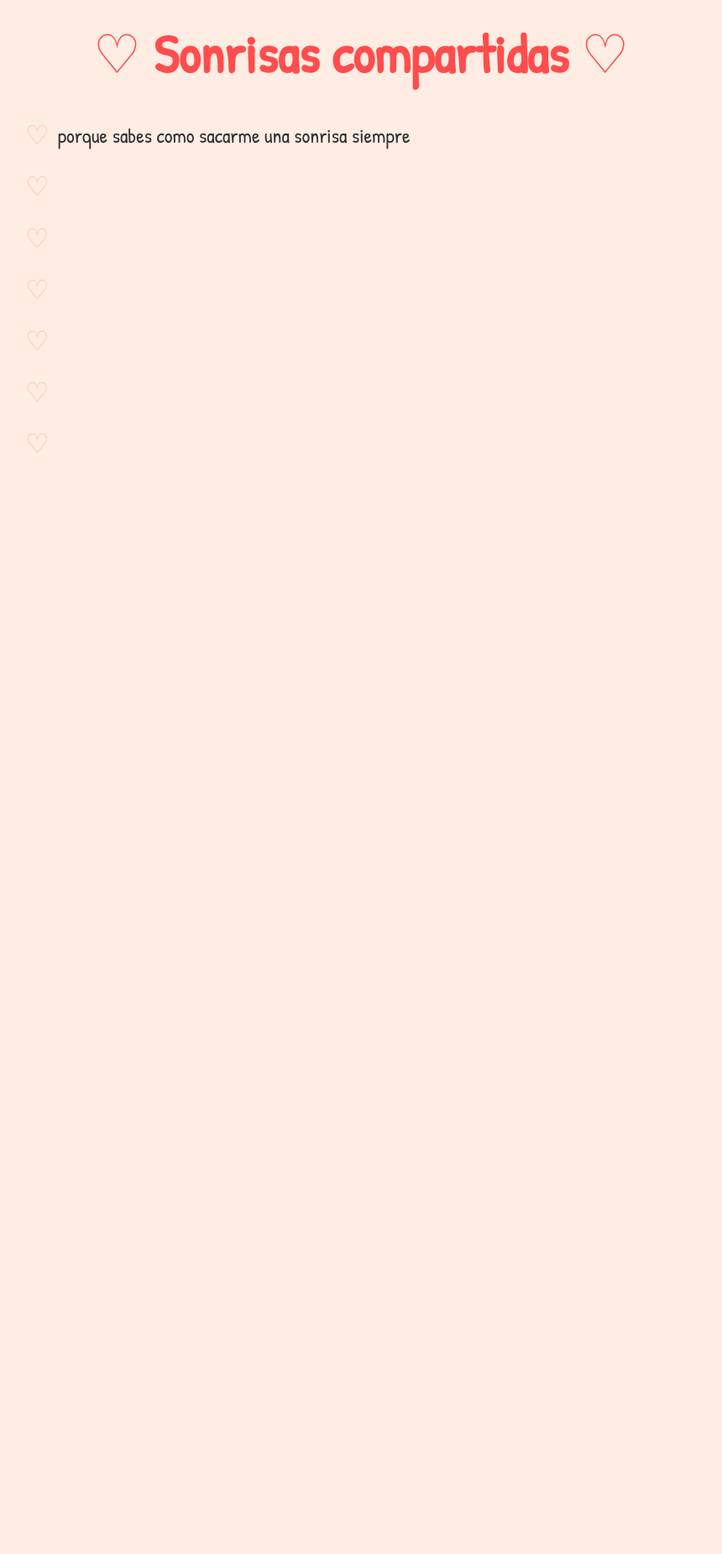
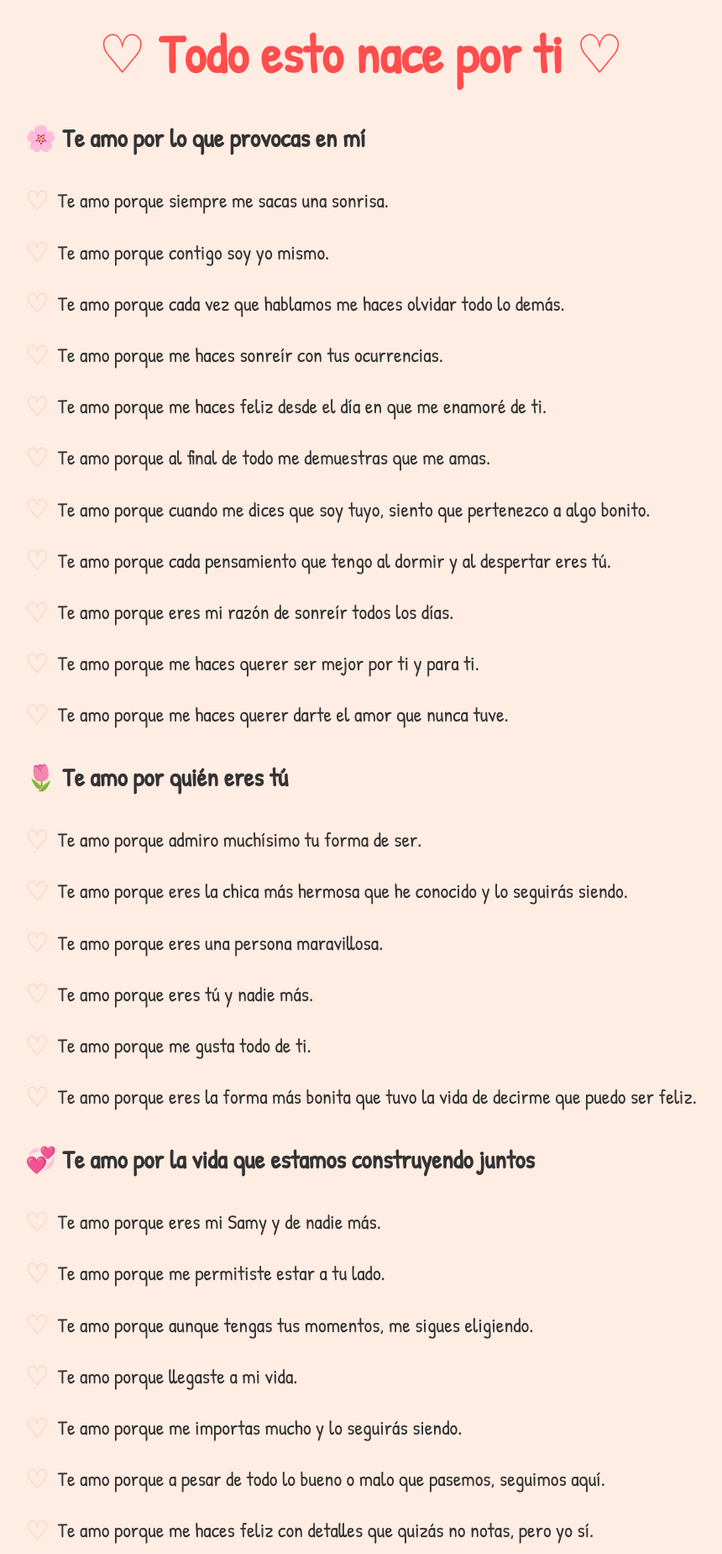
Before and after one commit to GAPRYONG/PRUEBA-1, a plain HTML site: page razones.html in a window 1280 px wide. Shown: the part 100-1950 px from the top of the page at 84% size, without its empty margins (210-1070 px from the left). Before the commit the page ends 800 px from the top, so only its background shows below. Drawn offline with Linux system fonts and the light colour scheme.

Commit message:
respost 1

```diff
--- a/razones.html
+++ b/razones.html
@@ -3,21 +3,62 @@
 <head>
   <meta charset="utf-8" />
   <meta name="viewport" content="width=device-width, initial-scale=1" />
-  <title>Sonrisas compartidas</title>
+  <title>♡ Sonrisas compartidas ♡</title>
   <link rel="stylesheet" href="main.css" />
 </head>
 <body>
   <div class="container">
-    <h1>♡ Sonrisas compartidas ♡ </h1>
+    <h1>♡ Todo esto nace por ti ♡</h1>
+
+    <h2>🌸 Te amo por lo que provocas en mí</h2>
     <ul>
-      <li> porque sabes como sacarme una sonrisa siempre</li>
-      <li> </li>
-      <li> </li>
-      <li> </li>
-      <li> </li>
-      <li> </li>
-      <li> </li>
+      <li>Te amo porque siempre me sacas una sonrisa.</li>
+      <li>Te amo porque contigo soy yo mismo.</li>
+      <li>Te amo porque cada vez que hablamos me haces olvidar todo lo demás.</li>
+      <li>Te amo porque me haces sonreír con tus ocurrencias.</li>
+      <li>Te amo porque me haces feliz desde el día en que me enamoré de ti.</li>
+      <li>Te amo porque al final de todo me demuestras que me amas.</li>
+      <li>Te amo porque cuando me dices que soy tuyo, siento que pertenezco a algo bonito.</li>
+      <li>Te amo porque cada pensamiento que tengo al dormir y al despertar eres tú.</li>
+      <li>Te amo porque eres mi razón de sonreír todos los días.</li>
+      <li>Te amo porque me haces querer ser mejor por ti y para ti.</li>
+      <li>Te amo porque me haces querer darte el amor que nunca tuve.</li>
     </ul>
+
+    <h2>🌷 Te amo por quién eres tú</h2>
+    <ul>
+      <li>Te amo porque admiro muchísimo tu forma de ser.</li>
+      <li>Te amo porque eres la chica más hermosa que he conocido y lo seguirás siendo.</li>
+      <li>Te amo porque eres una persona maravillosa.</li>
+      <li>Te amo porque eres tú y nadie más.</li>
+      <li>Te amo porque me gusta todo de ti.</li>
+      <li>Te amo porque eres la forma más bonita que tuvo la vida de decirme que puedo ser feliz.</li>
+    </ul>
+
+    <h2>💞 Te amo por la vida que estamos construyendo juntos</h2>
+    <ul>
+      <li>Te amo porque eres mi Samy y de nadie más.</li>
+      <li>Te amo porque me permitiste estar a tu lado.</li>
+      <li>Te amo porque aunque tengas tus momentos, me sigues eligiendo.</li>
+      <li>Te amo porque llegaste a mi vida.</li>
+      <li>Te amo porque me importas mucho y lo seguirás siendo.</li>
+      <li>Te amo porque a pesar de todo lo bueno o malo que pasemos, seguimos aquí.</li>
+      <li>Te amo porque me haces feliz con detalles que quizás no notas, pero yo sí.</li>
+      <li>Te amo porque incluso cuando no estás, me nace cuidarte y darte lo mejor.</li>
+      <li>Te amo porque no dejas de enamorarme.</li>
+    </ul>
+
+    <h2>🌟 Te amo porque me haces sentir seguro</h2>
+    <ul>
+      <li>Te amo porque eres la mujer que me hace sentir amado.</li>
+      <li>Te amo porque me haces olvidar lo malo cuando te escucho.</li>
+      <li>Te amo porque eres mi lugar seguro.</li>
+      <li>Te amo por amarme de la manera que lo haces.</li>
+      <li>Te amo porque cuando jugamos, nos reímos juntos.</li>
+      <li>Te amo porque cada vez que me dices "mi niño", me da un ataque xd.</li>
+      <li>Te amo simplemente... porque eres tú.</li>
+    </ul>
+
   </div>
 </body>
 </html>
```
